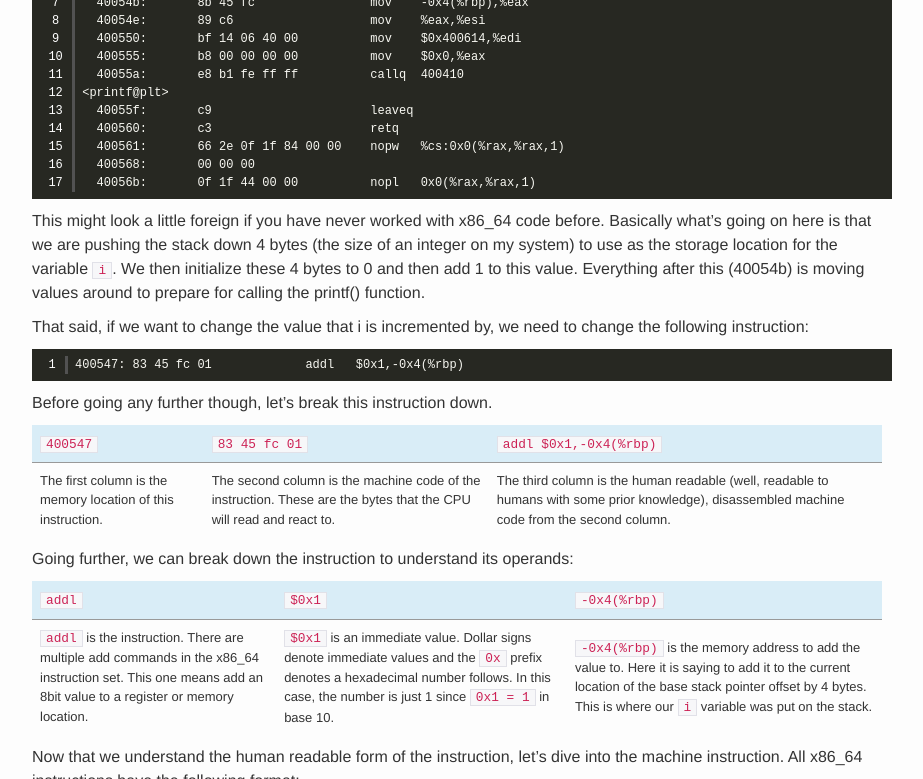
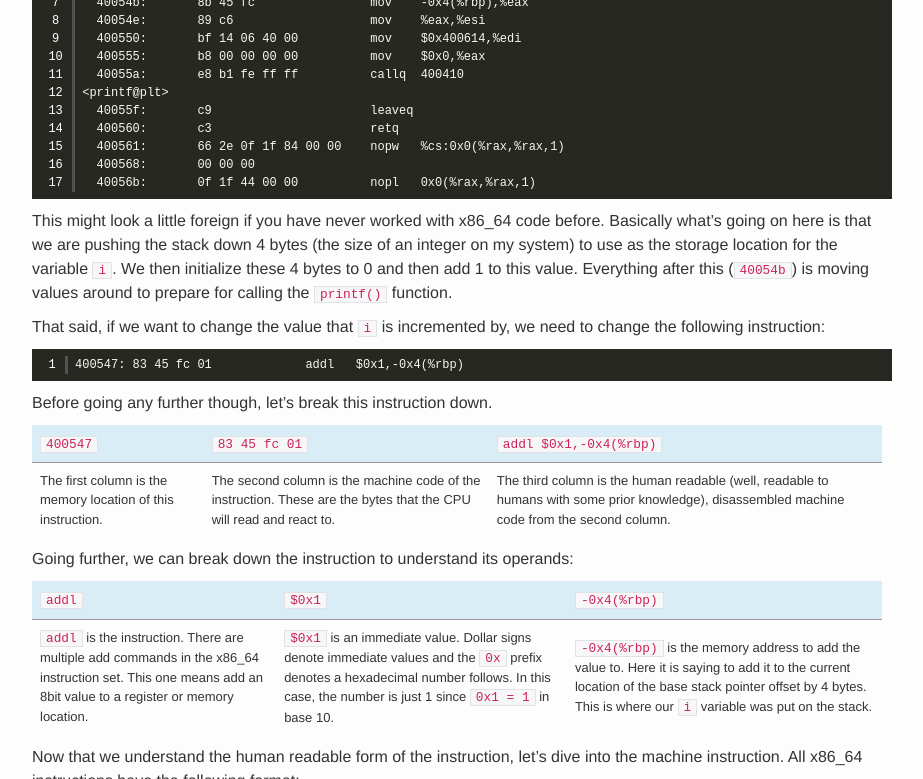
Before and after one commit to shanet/blog, a Jekyll site: the page built from _posts/2013-12-29-writing-a-self-mutating-x86_64-c-program.md, in a window 1280 px wide and 900 px high, scrolled down 2387 px, cut to the strip 0-779 px from the top of the window. Shown: the whole strip, without its empty margins (183-1106 px from the left). Built offline with Jekyll 4.4.1, drawn with Linux system fonts in a browser that asks for light colours.

Commit message:
add code brackets around a few things

```diff
--- a/_posts/2013-12-29-writing-a-self-mutating-x86_64-c-program.md
+++ b/_posts/2013-12-29-writing-a-self-mutating-x86_64-c-program.md
@@ -101,9 +101,9 @@ If you open the <code>foo.dis</code> file in a text editor, around line 128 (<co
   40056b:	0f 1f 44 00 00       	nopl   0x0(%rax,%rax,1)
 {% endhighlight %}
 
-This might look a little foreign if you have never worked with x86_64 code before. Basically what's going on here is that we are pushing the stack down 4 bytes (the size of an integer on my system) to use as the storage location for the variable <code>i</code>. We then initialize these 4 bytes to 0 and then add 1 to this value. Everything after this (40054b) is moving values around to prepare for calling the printf() function.
+This might look a little foreign if you have never worked with x86_64 code before. Basically what's going on here is that we are pushing the stack down 4 bytes (the size of an integer on my system) to use as the storage location for the variable <code>i</code>. We then initialize these 4 bytes to 0 and then add 1 to this value. Everything after this (<code>40054b</code>) is moving values around to prepare for calling the <code>printf()</code> function.
 
-That said, if we want to change the value that i is incremented by, we need to change the following instruction:
+That said, if we want to change the value that <code>i</code> is incremented by, we need to change the following instruction:
 
 {% highlight text linenos %}400547:	83 45 fc 01          	addl   $0x1,-0x4(%rbp){% endhighlight %}
 
```
